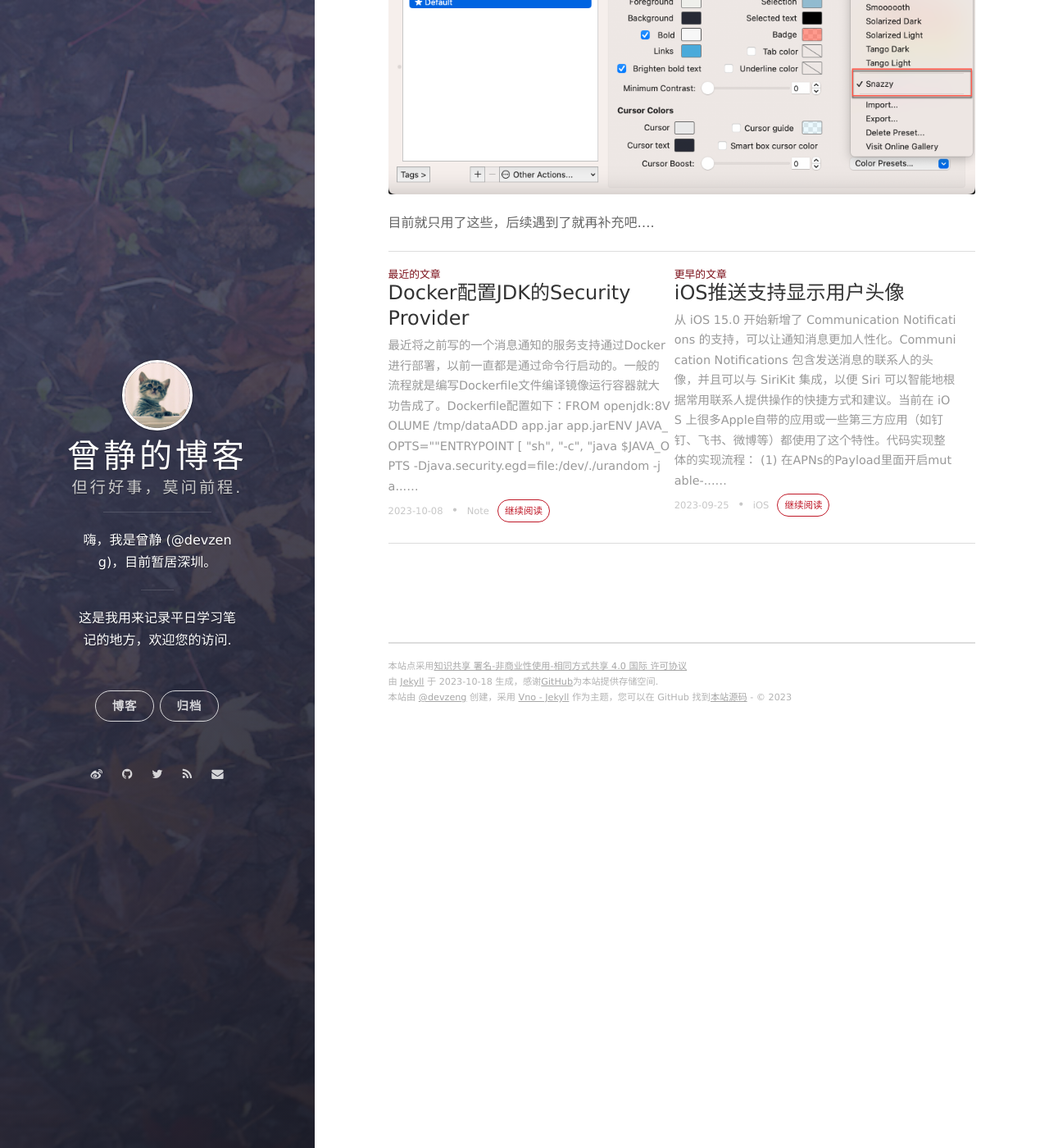
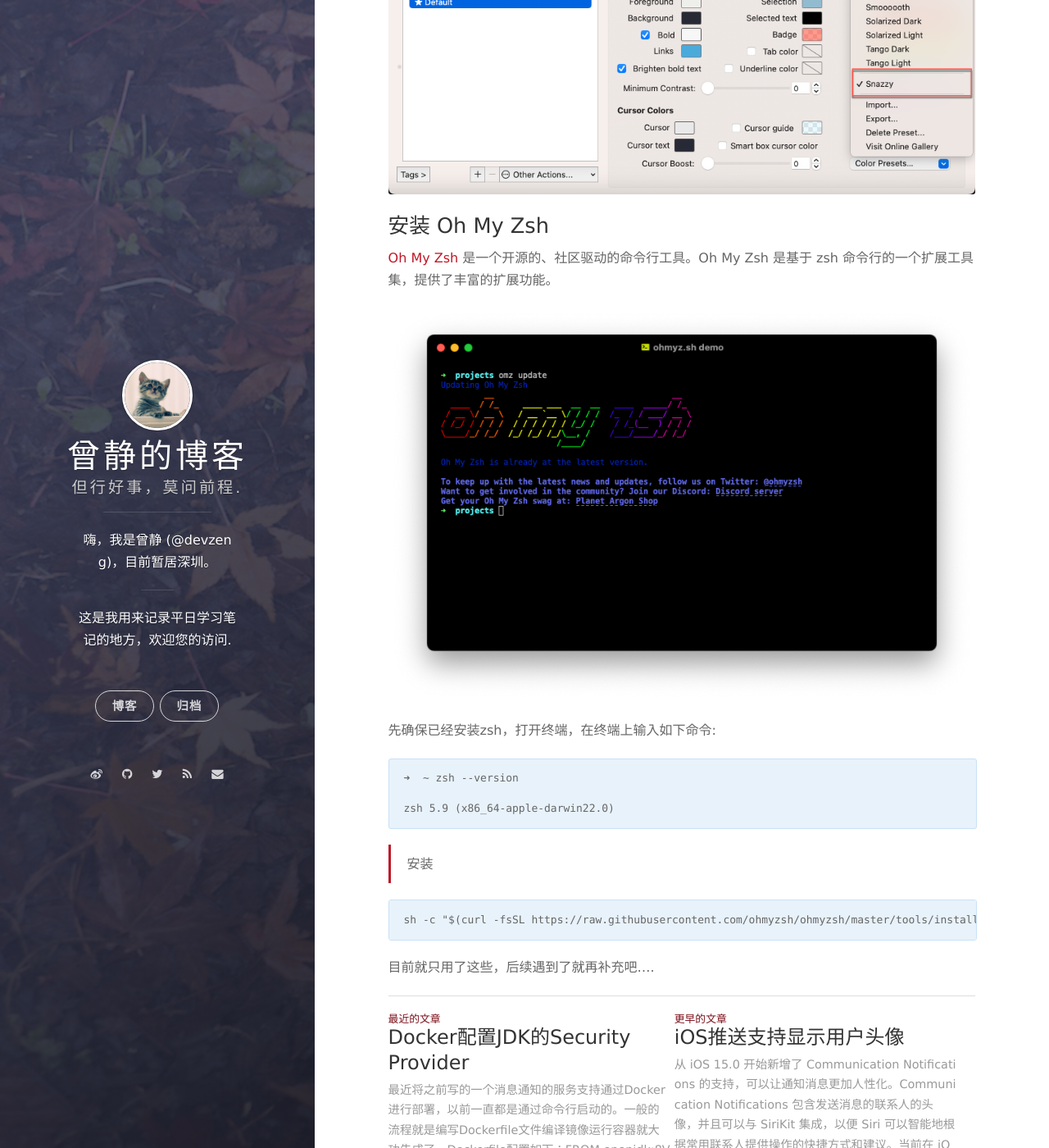
Before and after one commit to hhtczengjing/blog, a Jekyll site: the page built from _posts/2023-09-29-macos-iterm2-settings.md, in a window 1280 px wide and 1400 px high, scrolled down 1703 px. Shown: the whole window at 82% size. Built offline with Jekyll 4.4.1, drawn with Linux system fonts in a browser that asks for light colours; nearby versions of some CDN libraries.

Commit message:
update post “macOS iTerm2 环境配置”

````diff
--- a/_posts/2023-09-29-macos-iterm2-settings.md
+++ b/_posts/2023-09-29-macos-iterm2-settings.md
@@ -30,4 +30,24 @@
 
 ![theme-selected](/images/macos_iterm2/theme-selected.png)
 
+### 安装 Oh My Zsh
+
+[Oh My Zsh](https://ohmyz.sh/) 是一个开源的、社区驱动的命令行工具。Oh My Zsh 是基于 zsh 命令行的一个扩展工具集，提供了丰富的扩展功能。
+
+![omz-update](/images/macos_iterm2/omz-update.png)
+
+先确保已经安装zsh，打开终端，在终端上输入如下命令:
+
+```
+➜  ~ zsh --version
+
+zsh 5.9 (x86_64-apple-darwin22.0)
+```
+
+> 安装
+
+```
+sh -c "$(curl -fsSL https://raw.githubusercontent.com/ohmyzsh/ohmyzsh/master/tools/install.sh)"
+```
+
 目前就只用了这些，后续遇到了就再补充吧....
````
Also changed, not shown: images/macos_iterm2/omz-update.png (added).
